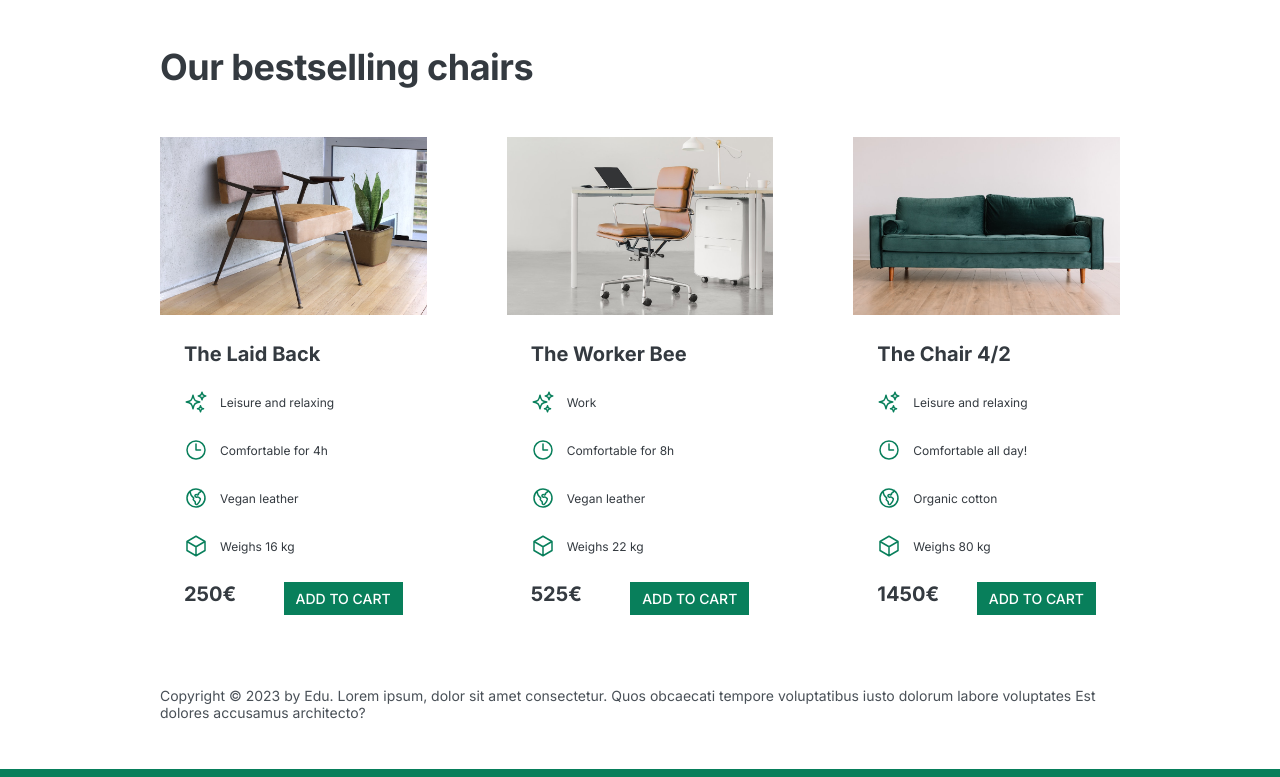
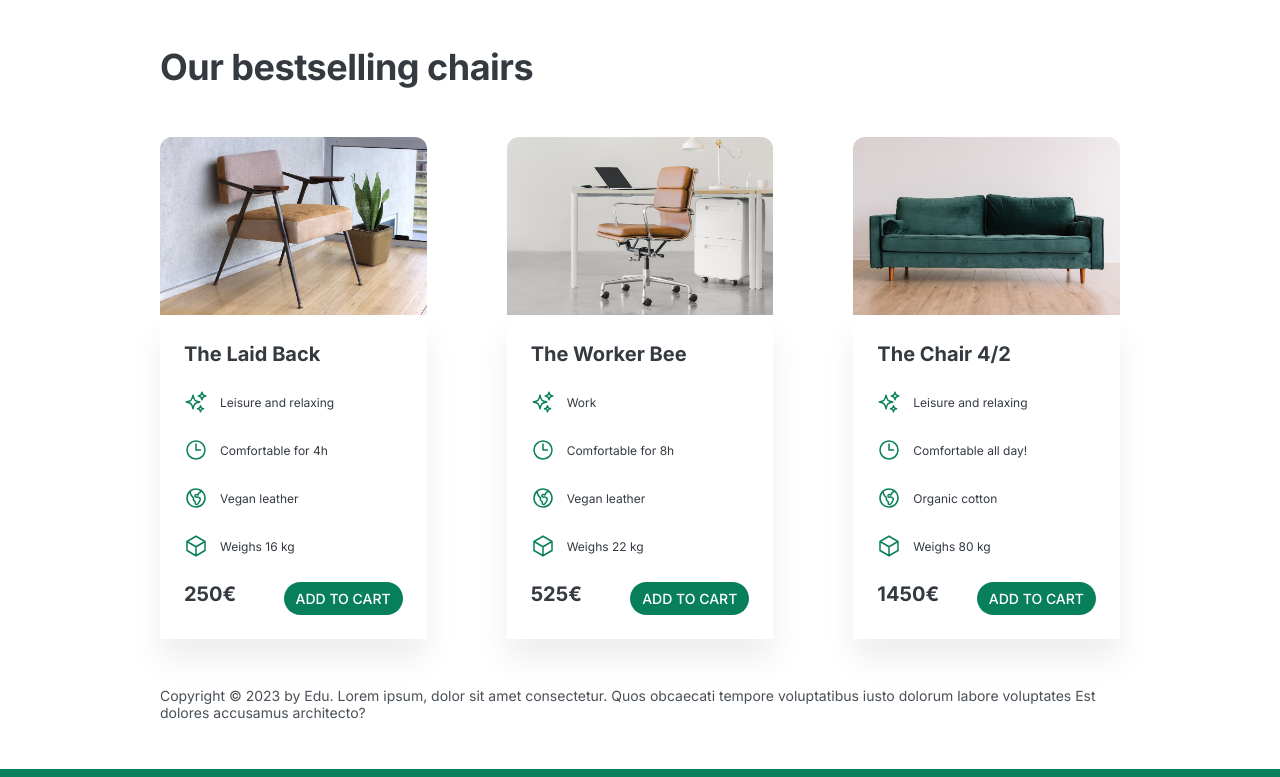
Before and after one commit to tomaspa-dev/ex1-furniture-store, a plain HTML site: page index.html in a window 1280 px wide. Shown: the part 1165-1942 px from the top of the page. Drawn offline with Linux system fonts and the light colour scheme.

Commit message:
adding shadow, border radius
adding more changes to improve website

```diff
--- a/style.css
+++ b/style.css
@@ -59,6 +59,7 @@ h2 {
   font-weight: 500;
 
   display: inline-block;
+  border-radius: 100px;
 }
 
 .btn:hover, .btn:active {
@@ -75,6 +76,9 @@ h2 {
   padding: 8px 12px;
 }
 
+img {
+  border-radius: 12px;
+}
 /* ------------------------ */
 /* COMPONENT STYLES */
 /* ------------------------ */
@@ -97,6 +101,7 @@ h1 {
   margin-bottom: 24px;
   line-height: 1.1;
   letter-spacing: -1px;
+  /* text-shadow: 0 5px 5px rgba(0, 0, 0, 0.2); */
 }
 
 .header-text {
@@ -135,6 +140,7 @@ img {
   background-color: #087f5b;
   color: #fff;
   padding: 24px;
+  border-radius: 12px;
 }
 
 .testimonial-box {
@@ -160,6 +166,12 @@ img {
 /* CHAIRS */
 .chair-box {
   padding: 24px;
+  box-shadow: 0 20px 30px 0 rgba(0, 0, 0, 0.07);
+}
+
+.chair img {
+  border-bottom-left-radius: 0;
+  border-bottom-right-radius: 0;
 }
 
 h3 {
```
